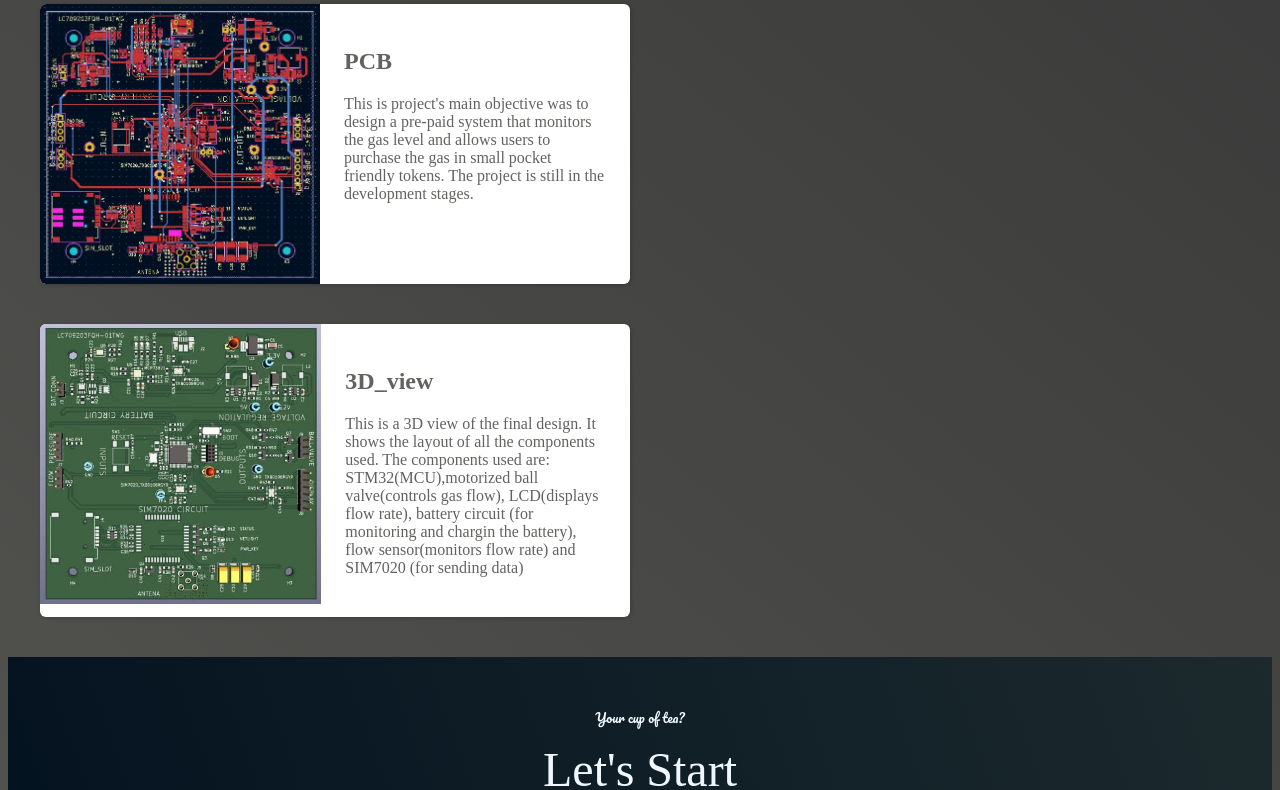
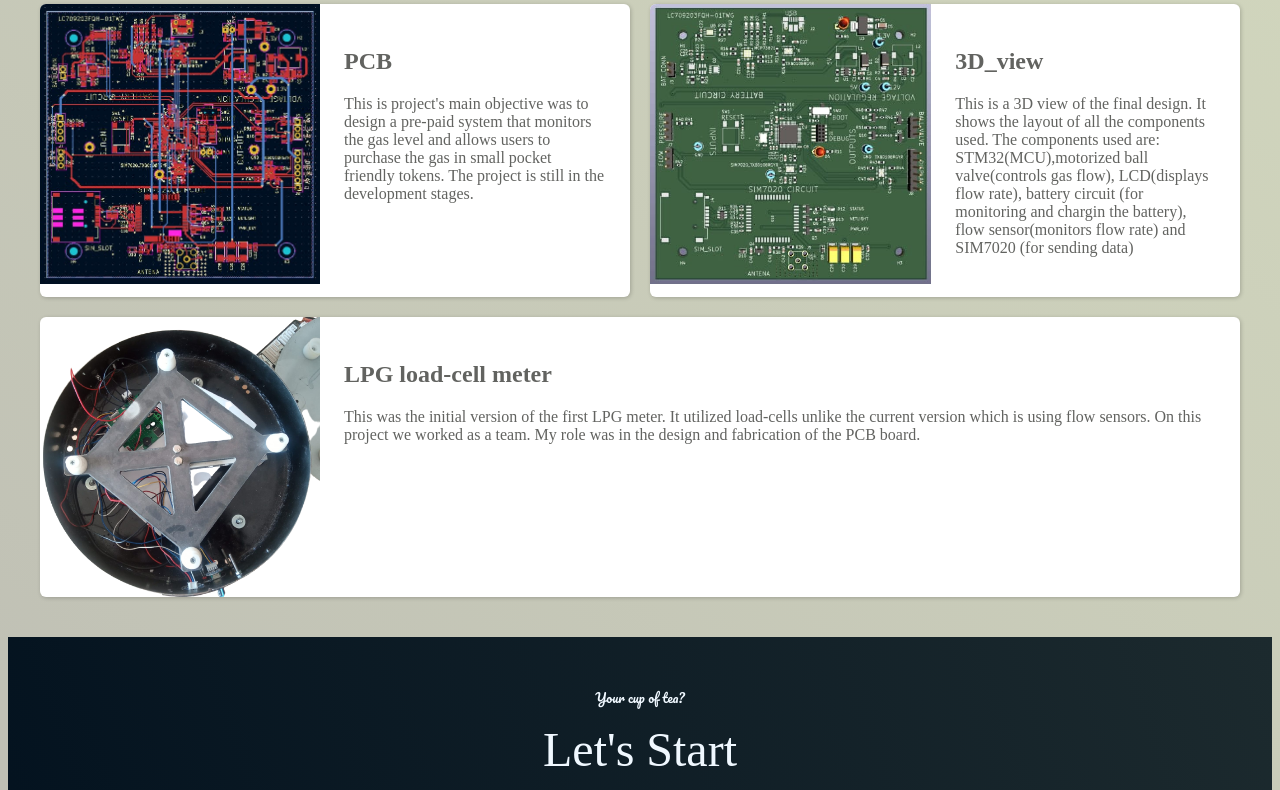
Before and after one commit to wanjikuKim-collab/MY-PORTFOLIO, a plain HTML site: page projects.html in a window 1280 px wide. Shown: the part 119-909 px from the top of the page. Drawn offline with Linux system fonts and the light colour scheme.

Commit message:
Completed projects file

```diff
--- a/css/projects.css
+++ b/css/projects.css
@@ -2,8 +2,12 @@ header{
     position: static;
 }
 
+header #customized-logo a:hover{
+    color: transparent;
+}
+
 body{
-background: linear-gradient(40deg, rgb(83, 83, 80),rgb(58,58,58));
+background: linear-gradient(40deg, #bebeb4,#d1d6bd);
 color: rgb(98, 99, 96);
 }
 
@@ -44,46 +48,3 @@ main li img {
 li:nth-of-type(3){
     grid-column: 1 /span 2;/* start at column 1 and should span across 2 columns*/
 }
-
-
-header a{
-    color: rgb(217, 235, 183);
-}
-
-header nav a:hover{
-    background-color: rgb(183,230,235);
-    color:rgb(77,77,77)
-}
-
-main ul{
-   width: 1200px;
-   margin: 0 auto 40px auto;
-   display: grid;
-   grid-template-columns: 1fr 1fr;
-   gap: 20px 20px;
-}
-
-main li{
-    display: flex;
-    background-color: white;
-    box-shadow: 1px 1px 4px rgba(0, 0, 0, 0.2);
-    border-radius: 6px;
-    overflow: hidden;
-}
-
-main li img {
-    width: 300px;
-    height: 280px;
-    object-fit: cover;
-}
-
-.item-content{
-    padding: 24px;
-    display: flex;
-    flex-direction: column;
-    justify-content: space-between;
-}
-
-.item-content{
-    margin: 0;
-}
--- a/css/shared.css
+++ b/css/shared.css
@@ -80,7 +80,6 @@ footer{
     font-size: 48px;
 }
 
-
 footer #contact{
     display: flex;
     flex-direction: row;
--- a/projects.html
+++ b/projects.html
@@ -25,7 +25,7 @@
             </div>
             <nav>
                 <ul>
-                    <li class="nav-items"> <a href="./about.html" > About</a></li>
+                    <li class="nav-items"> <a href="/index.html" > About</a></li>
                     <li class="nav-items"> <a href="" >Projects</a></li>
                     <!-- <li class="nav-items"> <a href="" >Client</a> </li> -->
                 </ul>
@@ -44,9 +44,6 @@
                       </p>
                   </div>
                 </li>
-            </ul>
-
-            <ul>
                 <li>
                     <img src="./images/3D_view.jpeg" alt="3D view of the board" />
                     <div class="item-content">
@@ -59,8 +56,19 @@
                           </p>
                     </div>
                 </li>
+                <li>
+                    <img src="./images/load-cell gas level.png" alt="Load-cell based LP gas monitoring system" />
+                    <div class="item-content">
+                        <div>
+                          <h2>LPG load-cell meter</h2>
+                          <p>
+                            This was the initial version of the first LPG meter. It utilized load-cells unlike the current version which
+                            is using flow sensors. On this project we worked as a team. My role was in the design and fabrication of the
+                            PCB board.
+                          </p>
+                    </div>
+                </li>
             </ul>
-
         </main>
         <footer>
             <div class="interested">
```
Also changed, not shown: index.html (+2 -2 lines), images/load-cell gas level.png (added).
